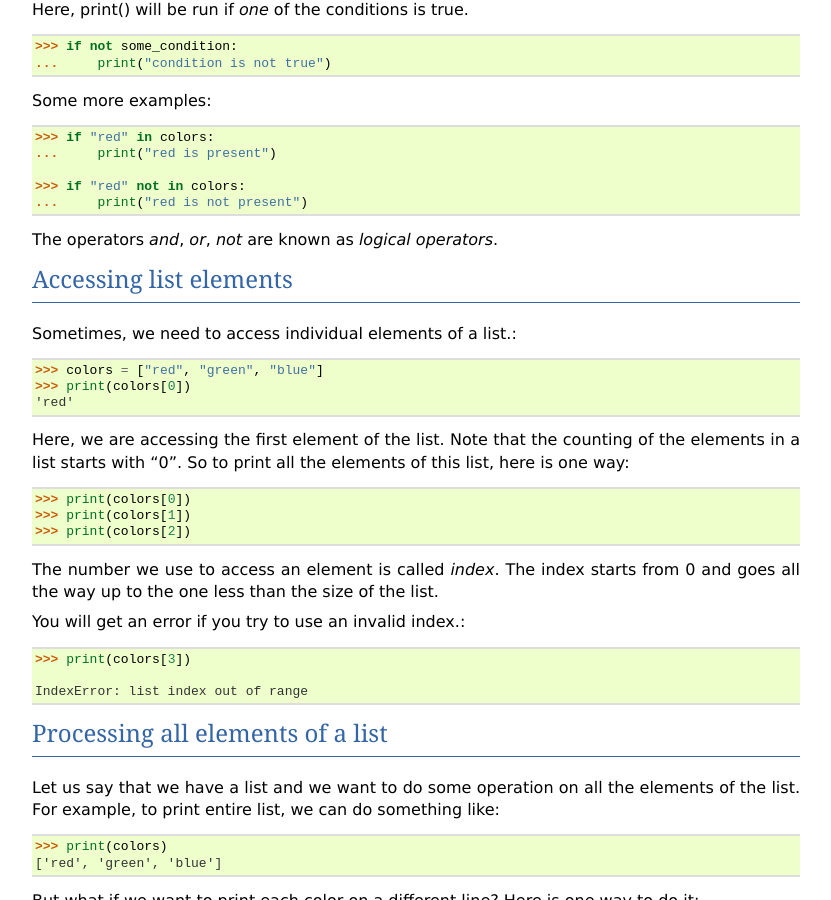
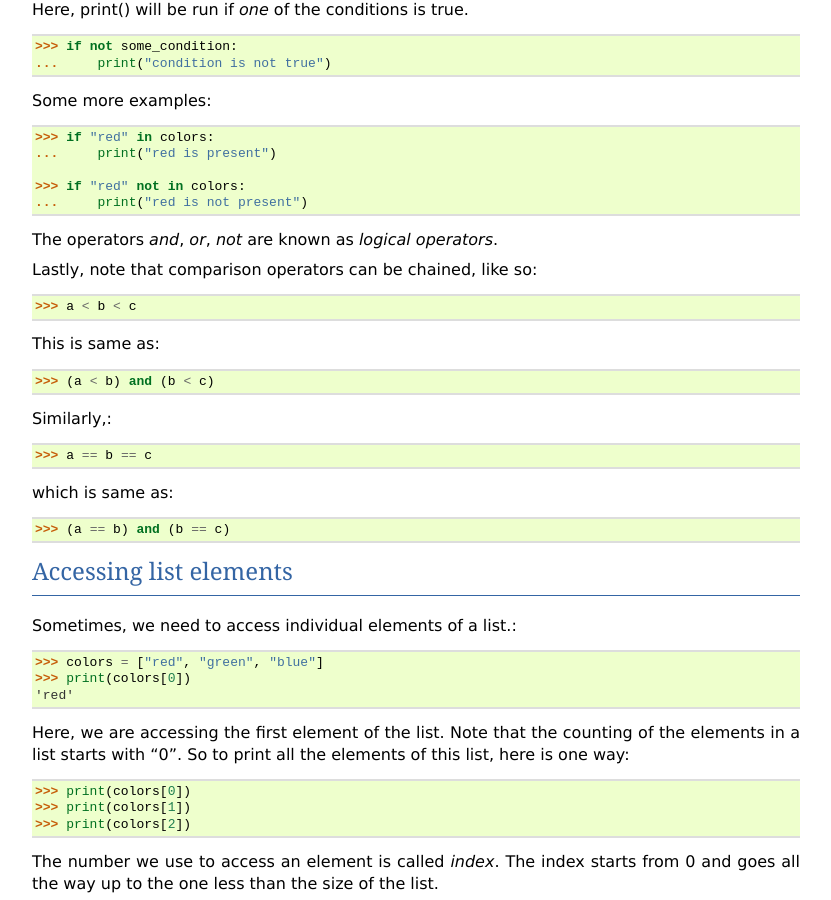
Before and after one commit to draghuram/pythonintro, a Sphinx documentation site: the page built from doc/source/lessons/lesson2.rst, in a window 1280 px wide and 900 px high, scrolled down 2049 px. Shown: the whole window, without its empty margins (48-879 px from the left). Built offline with Sphinx 7.4.7, drawn with Linux system fonts in a browser that asks for light colours.

Commit message:
Updated lesson2 notes.

```diff
--- a/doc/source/lessons/lesson2.rst
+++ b/doc/source/lessons/lesson2.rst
@@ -132,6 +132,22 @@
     ...     print("red is not present")
 
 The operators *and*, *or*, *not* are known as *logical operators*.
+
+Lastly, note that comparison operators can be chained, like so::
+
+    >>> a < b < c
+
+This is same as::
+
+    >>> (a < b) and (b < c)
+
+Similarly,::
+
+    >>> a == b == c
+
+which is same as::
+
+    >>> (a == b) and (b == c)
 
 Accessing list elements
 -----------------------
```
